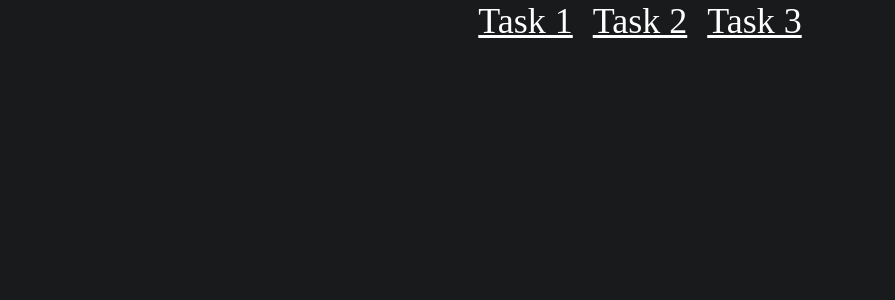
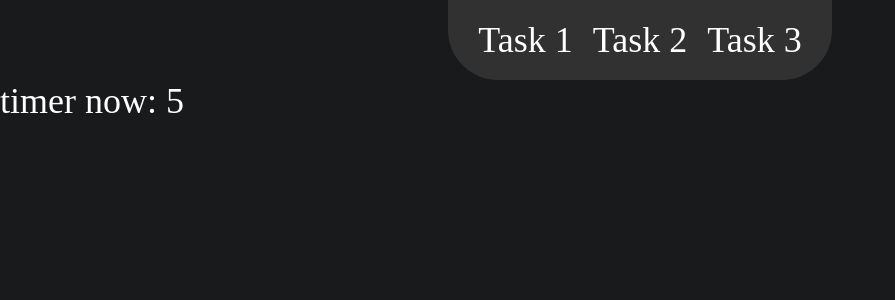
Before and after one commit to Lanoriya/esoft-react-task4, a React (Vite) app: page /task1 in a window 1280 px wide. Shown: the top 300 px of the page, without its empty margins (0-895 px from the left). Built offline with nearby package versions, Linux system fonts and the light colour scheme.

Commit message:
1,2 ready

```diff
--- a/src/App.css
+++ b/src/App.css
@@ -2,6 +2,7 @@
   margin: 0;
   padding: 0;
   list-style-type: none;
+  text-decoration: none;
   color: #fff;
 }
 
--- a/src/App.jsx
+++ b/src/App.jsx
@@ -2,7 +2,6 @@ import './App.css';
 import './components/styles/base.css';
 import { Routes, Route } from 'react-router-dom';
 import { Header } from './components/Header';
-import { Footer } from './components/Footer';
 import { CountdownTimer } from './components/CountdownTimer';
 import { UserList } from './components/UserList';
 import { WindowSize } from './components/WindowSize';
@@ -17,7 +16,6 @@ export function App() {
         <Route path="/task2" element={<UserList />} />
         <Route path="/task3" element={<WindowSize />} />
       </Routes>
-      <Footer />
     </>
   )
 }
--- a/src/components/CountdownTimer.jsx
+++ b/src/components/CountdownTimer.jsx
@@ -1,7 +1,25 @@
+import { useEffect, useState } from "react"
+
 export function CountdownTimer() {
+
+  const [nowTimer, setNowTimer] = useState(10);
+  const [isActive, setIsActive] = useState(true);
+
+  useEffect(() => {
+    let interval = null;
+    if (isActive) {
+      interval = setInterval(() => {
+        setNowTimer(nowTimer => nowTimer - 1);
+        if (nowTimer - 1 === 0) {
+          setIsActive(false);
+        }
+      }, 1000);
+    }
+    return () => clearInterval(interval)
+  }, [isActive, nowTimer])
   return (
-    <>
-
-    </>
+    <div className="timer">
+      <p>timer now: {nowTimer}</p>
+    </div>
   )
 }
--- a/src/components/UserList.jsx
+++ b/src/components/UserList.jsx
@@ -1,7 +1,58 @@
+import { useEffect, useState } from "react"
+
 export function UserList() {
+  const [users, setUsers] = useState([]);
+  const [usersTwo, setUsersTwo] = useState([]);
+
+  // Then/Catch
+
+  useEffect(() => {
+    fetch('https://jsonplaceholder.typicode.com/users')
+      .then(response => response.json())
+      .then((data) => {
+        const names = data.map(user => user.name);
+        setUsers(names)
+      })
+      .catch(error => console.error(error))
+  }, [])
+
+  // Async/Await
+
+  const fetchUsers = async () => {
+    try {
+      const response = await fetch('https://jsonplaceholder.typicode.com/users', {
+        method: 'GET',
+      })
+
+      if (!response.ok) {
+        throw new Error('error fetch');
+      }
+
+      const data = await response.json();
+      const users = data.map(user => user.name)
+
+      setUsersTwo(users);
+    } catch (error) {
+      console.error('Error:', error)
+    }
+  }
+
+  useEffect(() => {
+    fetchUsers();
+  }, [])
+
   return (
-    <>
-
-    </>
+    <div className="users">
+      <div className="user-item">
+        {users.map((user, index) => (
+          <div key={index}>{user}</div>
+        ))}
+      </div>
+      <div className="user-item">
+        {usersTwo.map((user, index) => (
+          <div key={index}>{user}</div>
+        ))}
+      </div>
+    </div>
   )
 }
--- a/src/components/styles/base.css
+++ b/src/components/styles/base.css
@@ -9,7 +9,23 @@
 
 .header-ul {
   display: flex;
+  width: 30%;
+  margin: 0 auto;
   justify-content: center;
+  align-items: center;
   font-size: 36px;
+  background: #313131;
+  height: 80px;
+  border-bottom-right-radius: 50px;
+  border-bottom-left-radius: 50px;
   grid-gap: 20px;
 }
+
+.timer, .users {
+  font-size: 36px;
+}
+
+.users {
+  display: flex;
+  grid-gap: 30px;
+}
```
Also changed, not shown: src/components/Footer.jsx (deleted, +0 -9 lines).
